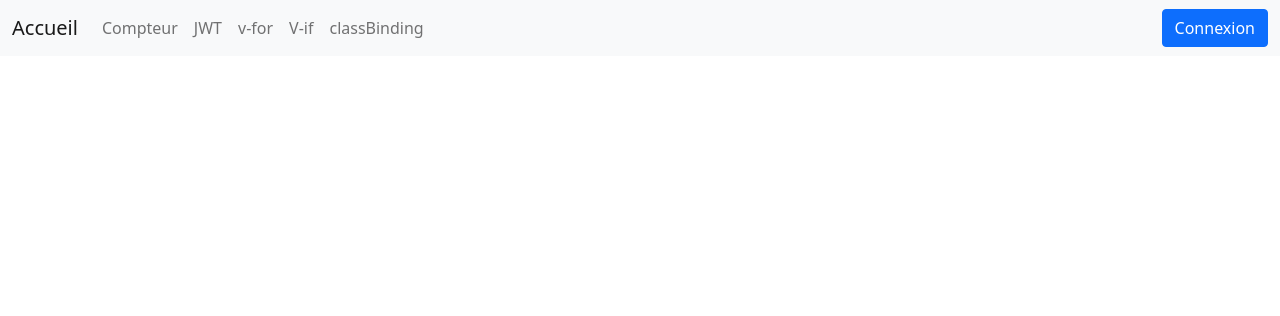
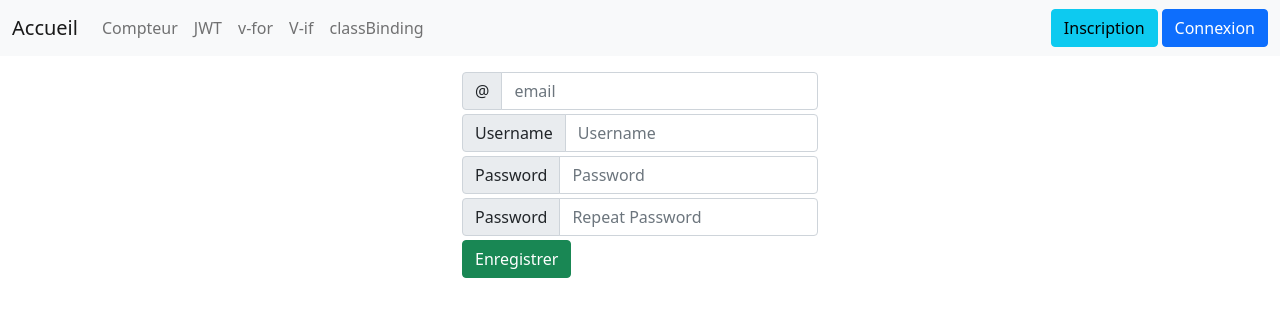
Before and after one commit to MrCookie78/VueJsProject, a Vue app: page /signup in a window 1280 px wide. Shown: the top 316 px of the page. Built offline with nearby package versions, Linux system fonts and the light colour scheme.

Commit message:
Ajout de authGuard et localstorage user

```diff
--- a/src/App.vue
+++ b/src/App.vue
@@ -1,5 +1,6 @@
 <script setup>
 import NavBar from "@/components/NavBar.vue";
+import "bootstrap";
 </script>
 
 <template>
--- /dev/null
+++ b/src/components/InscriptionForm.vue
@@ -0,0 +1,46 @@
+<script></script>
+
+<template>
+  <div class="row justify-content-center">
+    <div class="col-md-4">
+      <div class="input-group flex-nowrap mb-1">
+        <span class="input-group-text">@</span>
+        <input
+          type="email"
+          class="form-control"
+          placeholder="email"
+          aria-label="email"
+        />
+      </div>
+      <div class="input-group flex-nowrap mb-1">
+        <span class="input-group-text">Username</span>
+        <input
+          type="text"
+          class="form-control"
+          placeholder="Username"
+          aria-label="username"
+        />
+      </div>
+      <div class="input-group flex-nowrap mb-1">
+        <span class="input-group-text">Password</span>
+        <input
+          type="password"
+          class="form-control"
+          placeholder="Password"
+          aria-label="password"
+        />
+      </div>
+      <div class="input-group flex-nowrap mb-1">
+        <span class="input-group-text">Password</span>
+        <input
+          type="password"
+          class="form-control"
+          placeholder="Repeat Password"
+          aria-label="password-repeat"
+        />
+      </div>
+
+      <button class="btn btn-success">Enregistrer</button>
+    </div>
+  </div>
+</template>
--- a/src/components/NavBar.vue
+++ b/src/components/NavBar.vue
@@ -1,13 +1,20 @@
 <script setup>
 import { useUserStore } from "@/services/userStore";
+import router from "@/router";
+
 const { user, logout } = useUserStore();
+
+function logoutUser() {
+  logout();
+  router.push({ name: "accueil" });
+}
 </script>
 
 <template>
   <nav class="navbar navbar-expand-lg navbar-light bg-light">
     <div class="container-fluid">
       <router-link :to="{ name: 'accueil' }" class="navbar-brand">
-        Accueil <span v-if="user">{{user.name}}</span>
+        Accueil <span v-if="user">{{ user.name }}</span>
       </router-link>
       <button
         class="navbar-toggler"
@@ -70,12 +77,19 @@ const { user, logout } = useUserStore();
         </ul>
         <router-link
           v-if="!user"
+          :to="{ name: 'signup' }"
+          class="btn btn-info me-1"
+        >
+          Inscription
+        </router-link>
+        <router-link
+          v-if="!user"
           :to="{ name: 'login' }"
           class="btn btn-primary"
         >
           Connexion
         </router-link>
-        <button v-if="user" class="btn btn-danger" @click="logout()">
+        <button v-if="user" class="btn btn-danger" @click="logoutUser()">
           Deconnexion
         </button>
       </div>
--- a/src/components/UserLogin.vue
+++ b/src/components/UserLogin.vue
@@ -1,14 +1,21 @@
 <script setup>
 import { ref } from "vue";
 import { useUserStore } from "@/services/userStore";
+import router from "@/router";
 const { login } = useUserStore();
 const name = ref("");
+
+function loginUser(name) {
+  login(name);
+  router.push({ name: "accueil" });
+}
 </script>
 
 <template>
   <div class="row justify-content-center">
     <input class="col-md-2 me-1" type="text" v-model="name" />
-    <button class="btn btn-success col-md-2" @click="login(name)">Connexion</button>
+    <button class="btn btn-success col-md-2" @click="loginUser(name)">
+      Connexion
+    </button>
   </div>
-
 </template>
--- a/src/components/logout.vue
+++ /dev/null
@@ -1,6 +0,0 @@
-<script setup>
-import { useUserStore } from "@/services/userStore";
-const { user } = useUserStore();
-</script>
-
-<template></template>
--- a/src/main.js
+++ b/src/main.js
@@ -2,4 +2,10 @@ import { createApp } from "vue";
 import App from "./App.vue";
 import router from "@/router";
 
+import { useUserStore } from "@/services/userStore";
+const { user } = useUserStore();
+
+if (localStorage.getItem("user"))
+  user.value = JSON.parse(localStorage.getItem("user"));
+
 createApp(App).use(router).mount("#app");
--- a/src/router.js
+++ b/src/router.js
@@ -6,6 +6,11 @@ import TableVfor from "@/components/TableVfor.vue";
 import UserVif from "@/components/UserVif.vue";
 import ClassBinding from "@/components/ClassBinding.vue";
 import UserLogin from "@/components/UserLogin.vue";
+import InscriptionForm from "@/components/InscriptionForm.vue";
+
+import { useUserStore } from "@/services/userStore";
+const { user } = useUserStore();
+
 const router = createRouter({
   history: createWebHistory(),
   routes: [
@@ -23,26 +28,49 @@ const router = createRouter({
       path: "/jwt",
       name: "jwt",
       component: JwtDecode,
+      beforeEnter: function (to, from) {
+        if (!user.value) return { name: "accueil" };
+      },
     },
     {
       path: "/vfor",
       name: "vfor",
       component: TableVfor,
+      beforeEnter: function (to, from) {
+        if (!user.value) return { name: "accueil" };
+      },
     },
     {
       path: "/vif",
       name: "vif",
       component: UserVif,
+      beforeEnter: function (to, from) {
+        if (!user.value) return { name: "accueil" };
+      },
     },
     {
       path: "/classBinding",
       name: "classBinding",
       component: ClassBinding,
+      beforeEnter: function (to, from) {
+        if (!user.value) return { name: "accueil" };
+      },
     },
     {
       path: "/login",
       name: "login",
       component: UserLogin,
+      beforeEnter: function (to, from) {
+        if (user.value) return { name: "accueil" };
+      },
+    },
+    {
+      path: "/signup",
+      name: "signup",
+      component: InscriptionForm,
+      beforeEnter: function (to, from) {
+        if (user.value) return { name: "accueil" };
+      },
     },
   ],
 });
--- a/src/services/userStore.js
+++ b/src/services/userStore.js
@@ -8,11 +8,14 @@ const user = ref(null);
 
 function login(name) {
   user.value = { name: name };
+  localStorage.setItem("user", JSON.stringify(user.value));
 }
 
 function logout() {
   user.value = null;
+  localStorage.removeItem("user");
 }
+
 export function useUserStore() {
   return {
     user,
```
